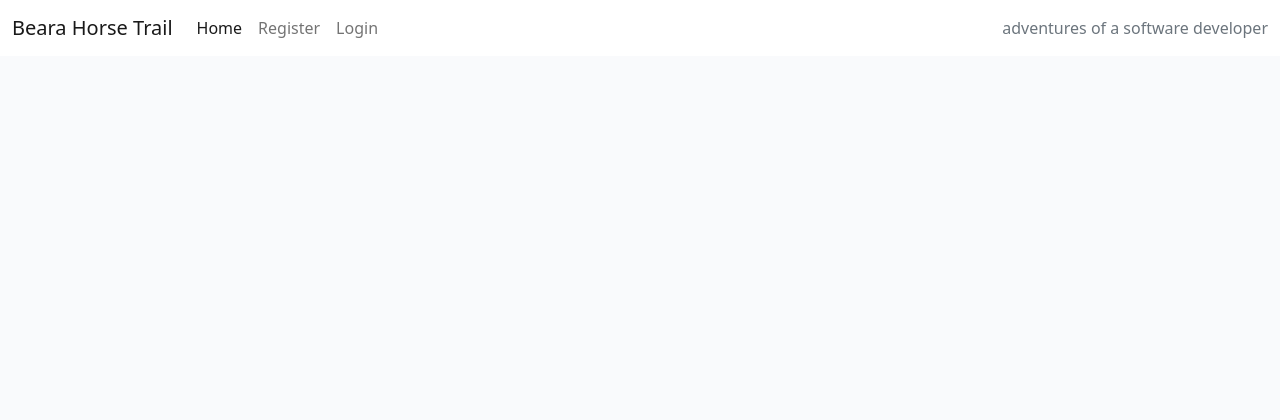
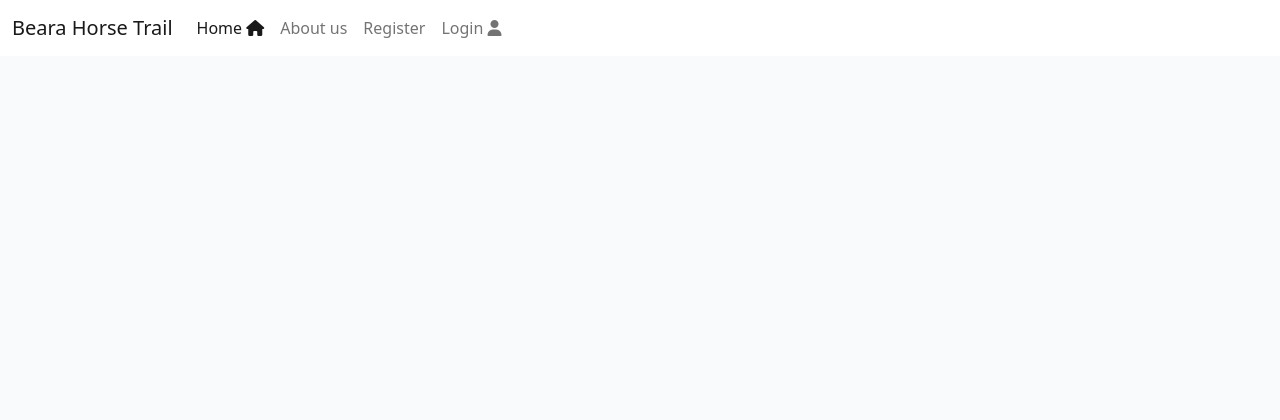
Before and after one commit to CathalShandon/beara-bridle, a Django app: page / in a window 1280 px wide. Shown: the top 420 px of the page. Run offline with Django 3.2, Linux system fonts and the light colour scheme; data that the repository does not hold is empty; some libraries are stand-ins or nearby versions.

```diff
--- a/static/css/style.css
+++ b/static/css/style.css
@@ -36,6 +36,11 @@ body {
 
 .image-container {
     position: relative;
+
+}
+.card-img-top {
+    width: %;
+    height: 20%;
 }
 
 .image-flash {
@@ -70,6 +75,8 @@ body {
 .masthead-image {
     position: relative;
     overflow: hidden;
+    width: auto;
+    height: auto;
 }
 
 .masthead-image:after {
--- a/templates/base.html
+++ b/templates/base.html
@@ -4,7 +4,7 @@
 <html class="h-100">
 
 <head>
-    <title>CodeStar Blog</title>
+    <title>Beara Horse Trail</title>
 
     <link rel="preconnect" href="https://fonts.gstatic.com">
     <link href="https://fonts.googleapis.com/css2?family=Roboto:wght@300&display=swap" rel="stylesheet">
@@ -13,9 +13,12 @@
     <meta name="viewport" content="width=device-width, initial-scale=1" />
     <link href="https://cdn.jsdelivr.net/npm/bootstrap@5.0.1/dist/css/bootstrap.min.css" rel="stylesheet"
         integrity="sha384-+0n0xVW2eSR5OomGNYDnhzAbDsOXxcvSN1TPprVMTNDbiYZCxYbOOl7+AMvyTG2x" crossorigin="anonymous">
+
+        <!-- Font Awesome -->
     <script src="https://cdn.jsdelivr.net/npm/bootstrap@5.0.1/dist/js/bootstrap.bundle.min.js"
         integrity="sha384-gtEjrD/SeCtmISkJkNUaaKMoLD0//ElJ19smozuHV6z3Iehds+3Ulb9Bn9Plx0x4" crossorigin="anonymous">
     </script>
+    <script src="https://kit.fontawesome.com/6f9e7e4283.js" crossorigin="anonymous"></script>
     <link rel="stylesheet" href="{% static 'css/style.css' %}">
 
 </head>
@@ -34,7 +37,10 @@
             <div class="collapse navbar-collapse" id="navbarText">
                 <ul class="navbar-nav me-auto mb-2 mb-lg-0">
                     <li class="nav-item">
-                        <a class="nav-link active" aria-current="page" href="{% url 'home' %}">Home</a>
+                        <a class="nav-link active" aria-current="page" href="{% url 'home' %}">Home <i class="fa-solid fa-house"></i></a>
+                    </li>
+                    <li class="nav-item">
+                        <a class="nav-link" href="">About us</a>
                     </li>
                     {% if user.is_authenticated %}
                     <li class="nav-item">
@@ -45,14 +51,12 @@
                         <a class="nav-link" href="{% url 'account_signup' %}">Register</a>
                     </li>
                     <li class="nav-item">
-                        <a class="nav-link" href="{% url 'account_login' %}">Login</a>
+                        <a class="nav-link" href="{% url 'account_login' %}">Login <i class="fa-solid fa-user"></i></a>
                     </li>
                     {% endif %}
 
                 </ul>
-                <span class="navbar-text text-muted">
-                    adventures of a software developer
-                </span>
+
             </div>
         </div>
     </nav>
```
Also changed, not shown: trail/forms.py (+4 -5 lines).
